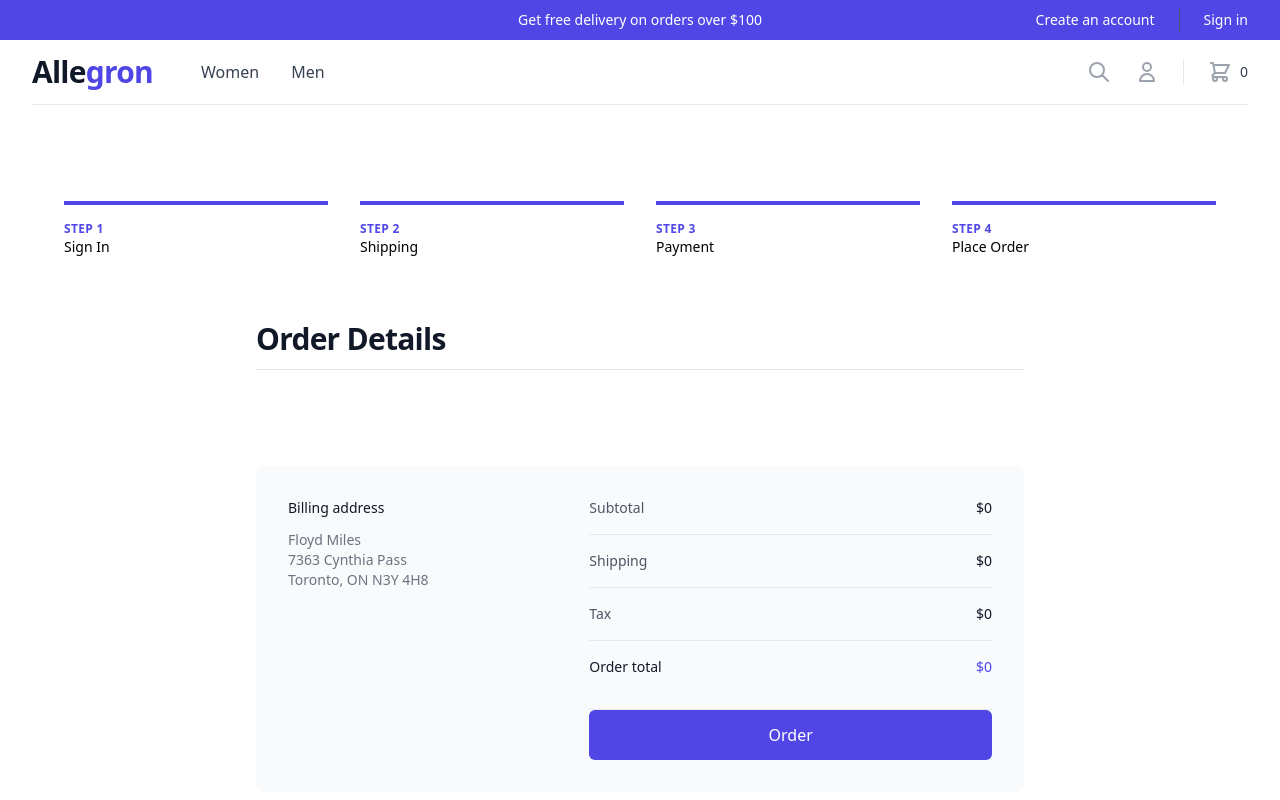
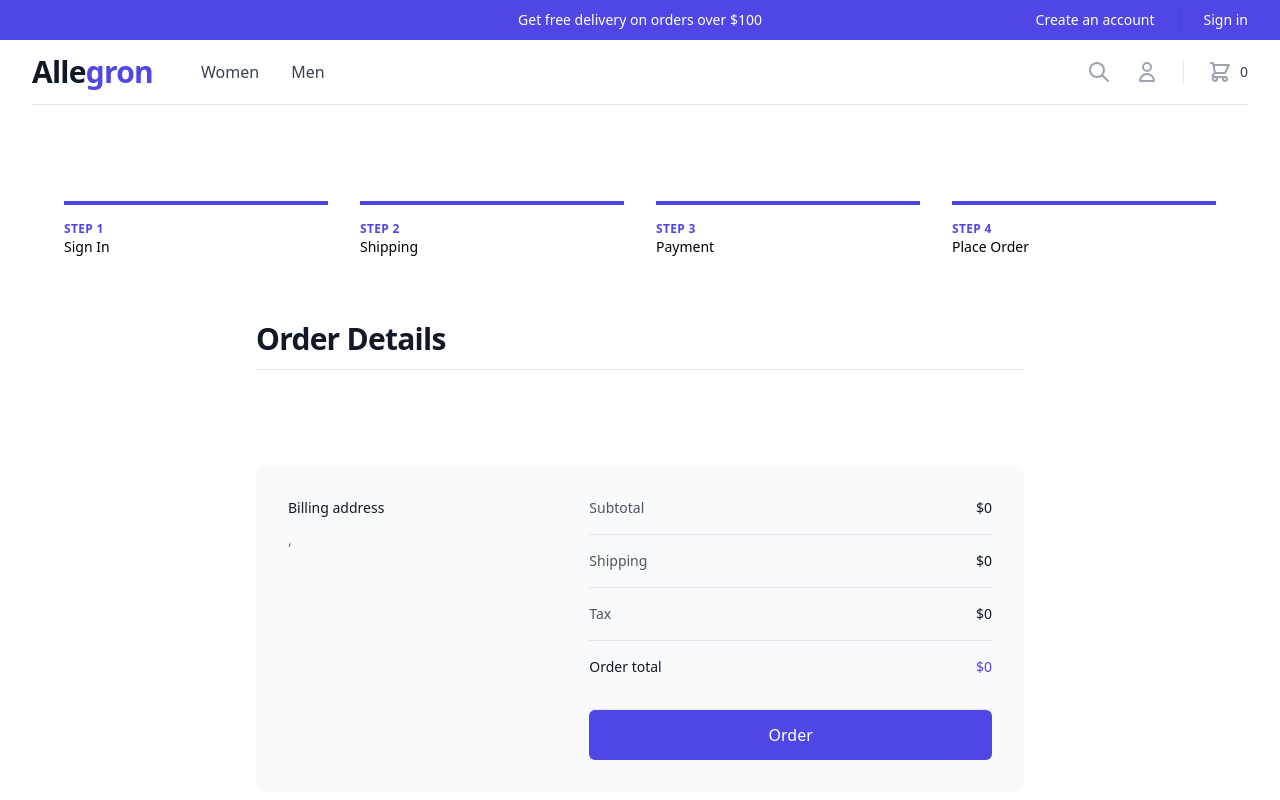
Before and after one commit to tomaszdanczak/allegron, a React (Create React App) app in the folder frontend/: page /placeorder in a window 1280 px wide. Shown: the top 800 px of the page. Built offline with nearby package versions, Linux system fonts and the light colour scheme.

Commit message:
Display correct shipping informations in <OrderInformation/>

```diff
--- a/frontend/src/components/molecules/OrderInformation/OrderInformation.tsx
+++ b/frontend/src/components/molecules/OrderInformation/OrderInformation.tsx
@@ -1,10 +1,14 @@
 import Button from 'components/atoms/Button/Button'
 import { useCart } from 'hooks/useCart'
 import { usePrices } from 'hooks/usePrices'
+import { useShippingInfo } from 'hooks/useShippingInfo'
 
 export default function OrderInformation() {
   const { totalPrice, shippingPrice, roundedTaxPrice, subtotalPrice, currentCurrency } = usePrices()
   const { cartItems } = useCart()
+  const { shippingInfo } = useShippingInfo()
+  const { firstName, lastName, address, city, country } = shippingInfo
+  console.log('shippingInfo:', shippingInfo)
 
   return (
     <div className="mt-24">
@@ -15,9 +19,9 @@ export default function OrderInformation() {
           <div className="w-full ">
             <dt className="w-full font-medium text-gray-900">Billing address</dt>
             <dd className="mt-3 w-full text-gray-500">
-              <span className="block">Floyd Miles</span>
-              <span className="block">7363 Cynthia Pass</span>
-              <span className="block">Toronto, ON N3Y 4H8</span>
+              <span className="block">{`${firstName} ${lastName}`}</span>
+              <span className="block">{address}</span>
+              <span className="block">{`${city}, ${country}`}</span>
             </dd>
           </div>
         </dl>
```
